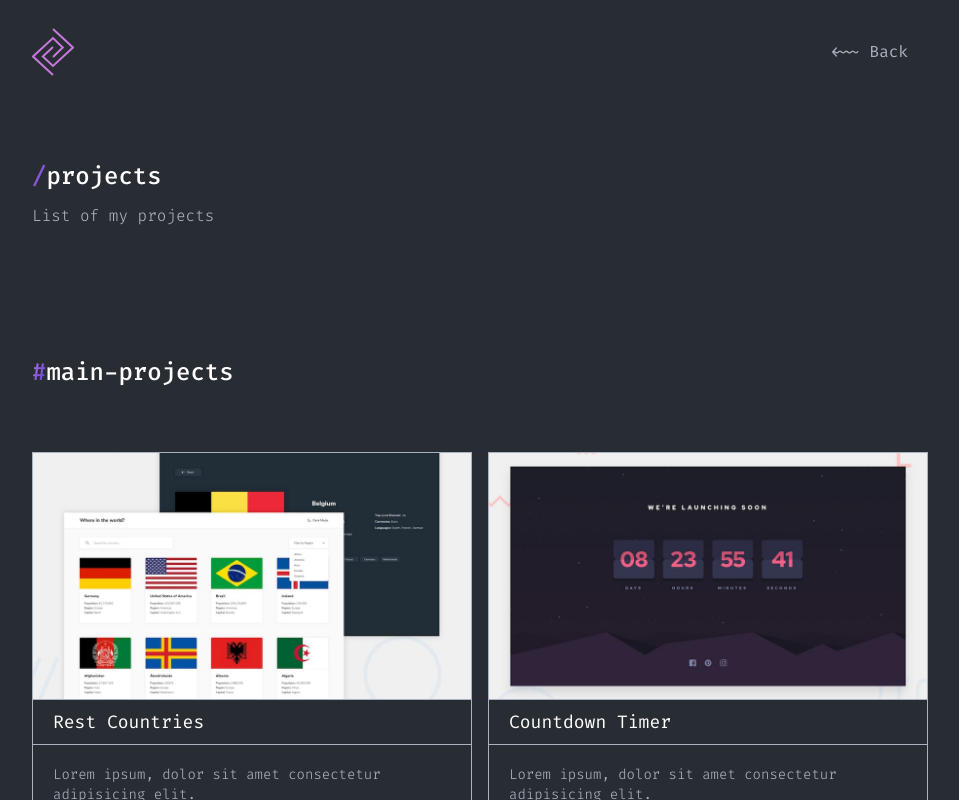
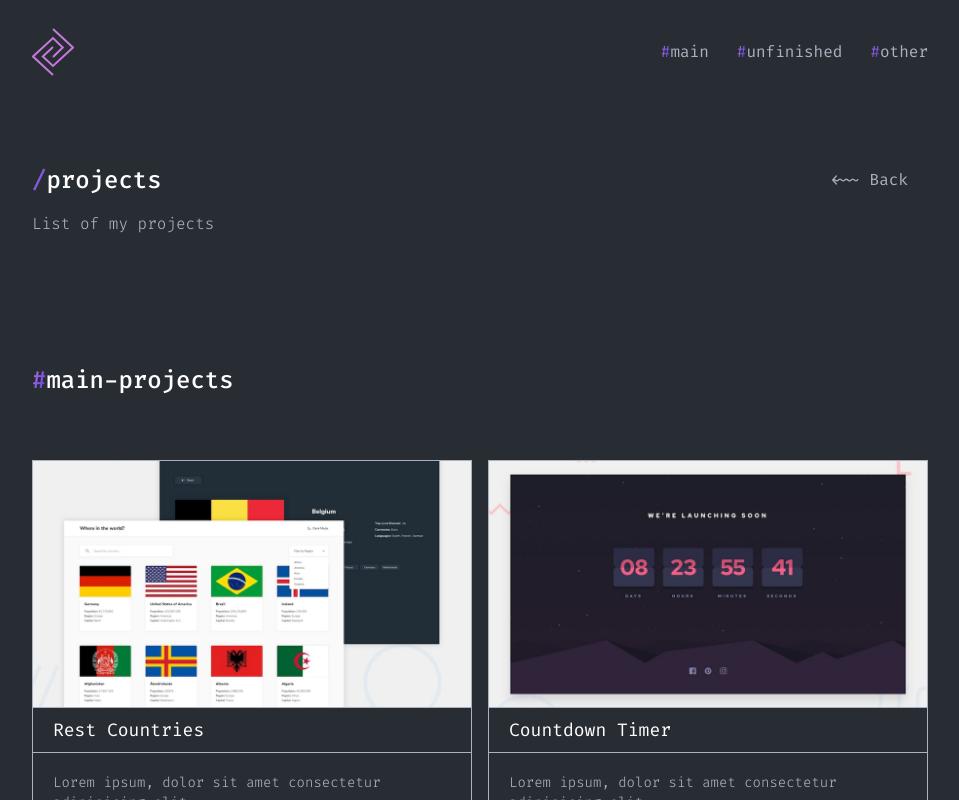
Before and after one commit to zulmy-azhary/v2, a Next.js app: page /projects in a window 1280 px wide. Shown: the top 800 px of the page, without its empty margins (160-1119 px from the left). Built offline with nearby package versions, Linux system fonts and the light colour scheme.

Commit message:
Update Nav items for project section

```diff
--- a/src/components/organisms/Navbar.tsx
+++ b/src/components/organisms/Navbar.tsx
@@ -1,37 +1,40 @@
-import { ButtonLink } from "@/components/atoms";
-import React from "react";
 import { useMediaQuery } from "@/hooks/useMediaQuery";
 import { useOnClickOutside } from "@/hooks/useOnClickOutside";
 import { useRouter } from "next/router";
 import { useToggle } from "@/context";
 import { BrandLogo, Hamburger, NavList, Sidebar } from "@/components/molecules";
+import React, { useMemo } from "react";
 
-const items = ["about", "skills", "projects", "contacts"];
+const homePage = ["about", "skills", "projects", "contacts"];
+const projectPage = ["main", "unfinished", "other"];
 
 const Navbar: React.FC = () => {
   const { pathname } = useRouter();
-  const isHomePage = pathname === "/";
   const isTablet = useMediaQuery("(min-width: 768px)");
   const { isOpen, isClosed } = useToggle();
   const asideRef = useOnClickOutside(isOpen, isClosed);
+
+  const chooseItems = useMemo(() => {
+    if (pathname === "/projects") {
+      return projectPage;
+    }
+    return homePage;
+  }, [pathname]);
 
   return (
     <header className="fixed inset-x-0 top-0 z-10 bg-bgColor pt-5 pb-5 md:pt-7 md:pb-3 xl:pt-10">
       <nav className="mx-auto flex max-w-xs items-center justify-between md:max-w-2xl lg:max-w-4xl xl:max-w-6xl 2xl:max-w-8xl 3xl:max-w-9xl">
         <BrandLogo />
         <aside ref={asideRef as React.RefObject<HTMLElement>}>
-          {isHomePage ? (
-            isTablet ? (
-              <NavList items={items} />
-            ) : (
-              <>
-                <Sidebar isOpen={isOpen} items={items} />
-                <Hamburger />
-              </>
-            )
+          {isTablet ? (
+            <NavList items={chooseItems} />
           ) : (
-            <ButtonLink className="text-gray hover:text-white">{"<~~"} Back</ButtonLink>
+            <>
+              <Sidebar isOpen={isOpen} items={chooseItems} />
+              <Hamburger />
+            </>
           )}
+          {/* // <ButtonLink className="text-gray hover:text-white">{"<~~"} Back</ButtonLink> */}
         </aside>
       </nav>
     </header>
--- a/src/components/organisms/Projects.tsx
+++ b/src/components/organisms/Projects.tsx
@@ -14,7 +14,7 @@ const Projects: React.FC<Props> = ({ hasLine, hasDetails, headingTitle, type })
   return (
     <Section
       section={headingTitle ?? "projects"}
-      headingTitle={headingTitle}
+      headingTitle={headingTitle ? `${headingTitle}-projects` : "projects"}
       hasLine={hasLine}
       hasDetails={hasDetails}
       headingClassName="lg:grow"
@@ -23,14 +23,7 @@ const Projects: React.FC<Props> = ({ hasLine, hasDetails, headingTitle, type })
         {allProjects
           .filter((project) => project.type === type)
           .map((project) => (
-            <ProjectCard
-              key={project.id}
-              src={project.src}
-              title={project.title}
-              techList={project.techList}
-              repoUrl={project.repoUrl}
-              liveUrl={project.liveUrl}
-            />
+            <ProjectCard key={project.id} {...project} />
           ))}
       </div>
     </Section>
--- a/src/pages/projects.tsx
+++ b/src/pages/projects.tsx
@@ -1,16 +1,19 @@
 import { Layout } from "@/components/templates";
 import type { NextPage } from "next";
 import { Projects as ProjectComponent } from "@/components/organisms";
-import { Heading, Text } from "@/components/atoms";
+import { ButtonLink, Heading, Text } from "@/components/atoms";
 
 const Projects: NextPage = () => {
   return (
     <Layout title="All Projects" metaDescription="This is v2 of my portfolio" className="min-h-[1000px]">
-      <Heading content={"before:content-['/']"}>projects</Heading>
+      <div className="flex items-center justify-between">
+        <Heading content={"before:content-['/']"}>projects</Heading>
+        <ButtonLink className="text-gray hover:text-white">{"<~~"} Back</ButtonLink>
+      </div>
       <Text className="mt-3 text-gray">List of my projects</Text>
-      <ProjectComponent headingTitle="main-projects" type="main" hasLine={false} />
-      <ProjectComponent headingTitle="unfinished-projects" type="unfinished" hasLine={false} />
-      <ProjectComponent headingTitle="other-projects" type="others" hasLine={false} />
+      <ProjectComponent headingTitle="main" type="main" hasLine={false} />
+      <ProjectComponent headingTitle="unfinished" type="unfinished" hasLine={false} />
+      <ProjectComponent headingTitle="other" type="others" hasLine={false} />
     </Layout>
   );
 };
```
